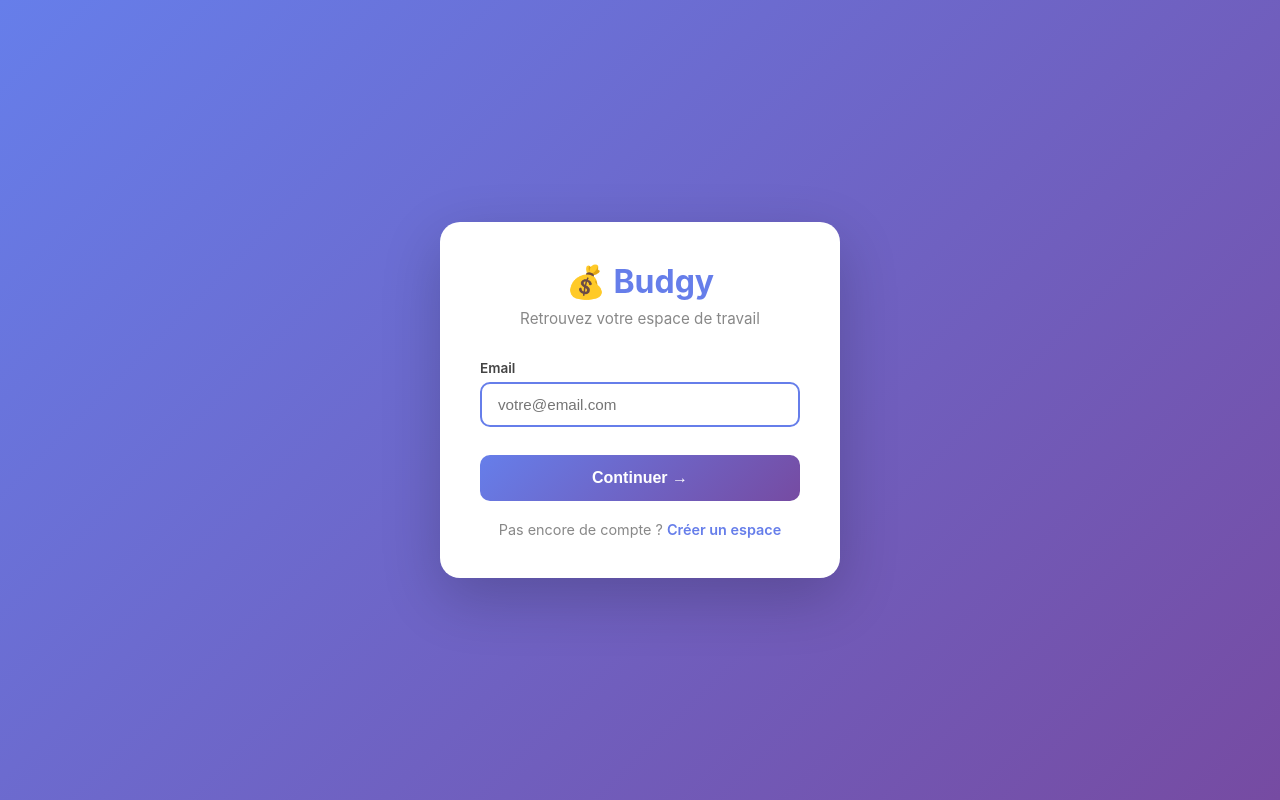
After one commit to Gitjaphet/Budgy, a Django app: template backend/tenants/templates/tenants/login_public.html in a window 1280 px wide. The commit adds this page. Run offline with Django 5.2, Linux system fonts and the light colour scheme; the template is opened without the code that fills it: values that come from a table or form of the project are taken from there, others are empty; parts of the project's set-up code (start-up, migrations or seed data) failed here and were passed over.

Commit message:
feat: add public login page to find tenant by email

```diff
--- a/backend/core/forms.py
+++ b/backend/core/forms.py
@@ -16,3 +16,13 @@ class LoginForm(forms.Form):
             'class': 'form-control'
         })
     )
+
+class FindTenantForm(forms.Form):
+    email = forms.EmailField(
+        label="Email",
+        widget=forms.EmailInput(attrs={
+            'placeholder': 'votre@email.com',
+            'class': 'form-control',
+            'autofocus': True
+        })
+    )
--- a/backend/tenants/templates/tenants/inscription.html
+++ b/backend/tenants/templates/tenants/inscription.html
@@ -189,7 +189,7 @@
         </form>
 
         <div class="login-link">
-            Déjà un compte ? <a href="#">Se connecter</a>
+            Déjà un compte ? <a href="{% url 'login_public' %}">Se connecter</a>
         </div>
     </div>
 
--- /dev/null
+++ b/backend/tenants/templates/tenants/login_public.html
@@ -0,0 +1,134 @@
+<!DOCTYPE html>
+<html lang="fr">
+<head>
+    <meta charset="UTF-8">
+    <meta name="viewport" content="width=device-width, initial-scale=1.0">
+    <title>Budgy — Connexion</title>
+    <style>
+        * { margin: 0; padding: 0; box-sizing: border-box; }
+
+        body {
+            font-family: -apple-system, BlinkMacSystemFont, 'Segoe UI', sans-serif;
+            background: linear-gradient(135deg, #667eea 0%, #764ba2 100%);
+            min-height: 100vh;
+            display: flex;
+            align-items: center;
+            justify-content: center;
+            padding: 20px;
+        }
+
+        .card {
+            background: white;
+            border-radius: 20px;
+            padding: 40px;
+            width: 100%;
+            max-width: 400px;
+            box-shadow: 0 20px 60px rgba(0,0,0,0.2);
+        }
+
+        .logo {
+            text-align: center;
+            font-size: 2rem;
+            font-weight: 700;
+            color: #667eea;
+            margin-bottom: 8px;
+        }
+
+        .subtitle {
+            text-align: center;
+            color: #888;
+            font-size: 0.95rem;
+            margin-bottom: 32px;
+        }
+
+        .form-group {
+            margin-bottom: 20px;
+        }
+
+        label {
+            display: block;
+            font-size: 0.85rem;
+            font-weight: 600;
+            color: #444;
+            margin-bottom: 6px;
+        }
+
+        .form-control {
+            width: 100%;
+            padding: 12px 16px;
+            border: 2px solid #eee;
+            border-radius: 10px;
+            font-size: 0.95rem;
+            outline: none;
+            transition: border-color 0.2s;
+        }
+
+        .form-control:focus {
+            border-color: #667eea;
+        }
+
+        .errorlist {
+            list-style: none;
+            color: #e53e3e;
+            font-size: 0.82rem;
+            margin-top: 6px;
+        }
+
+        .btn-submit {
+            width: 100%;
+            padding: 14px;
+            background: linear-gradient(135deg, #667eea, #764ba2);
+            color: white;
+            border: none;
+            border-radius: 10px;
+            font-size: 1rem;
+            font-weight: 600;
+            cursor: pointer;
+            margin-top: 8px;
+        }
+
+        .btn-submit:hover { opacity: 0.9; }
+
+        .signup-link {
+            text-align: center;
+            margin-top: 20px;
+            font-size: 0.9rem;
+            color: #888;
+        }
+
+        .signup-link a {
+            color: #667eea;
+            text-decoration: none;
+            font-weight: 600;
+        }
+    </style>
+</head>
+<body>
+    <div class="card">
+        <div class="logo">💰 Budgy</div>
+        <div class="subtitle">Retrouvez votre espace de travail</div>
+
+        <form method="POST">
+            {% csrf_token %}
+
+            <div class="form-group">
+                <label>Email</label>
+                {{ form.email }}
+                {% if form.email.errors %}
+                    <ul class="errorlist">
+                        {% for error in form.email.errors %}
+                            <li>{{ error }}</li>
+                        {% endfor %}
+                    </ul>
+                {% endif %}
+            </div>
+
+            <button type="submit" class="btn-submit">Continuer →</button>
+        </form>
+
+        <div class="signup-link">
+            Pas encore de compte ? <a href="{% url 'inscription' %}">Créer un espace</a>
+        </div>
+    </div>
+</body>
+</html>
--- a/backend/tenants/urls.py
+++ b/backend/tenants/urls.py
@@ -3,4 +3,5 @@ from . import views
 
 urlpatterns = [
     path('inscription/', views.inscription, name='inscription'),
+    path('login/', views.login_public, name='login_public'),
 ]
```
Also changed, not shown: backend/tenants/views.py (+22 -1 lines).
